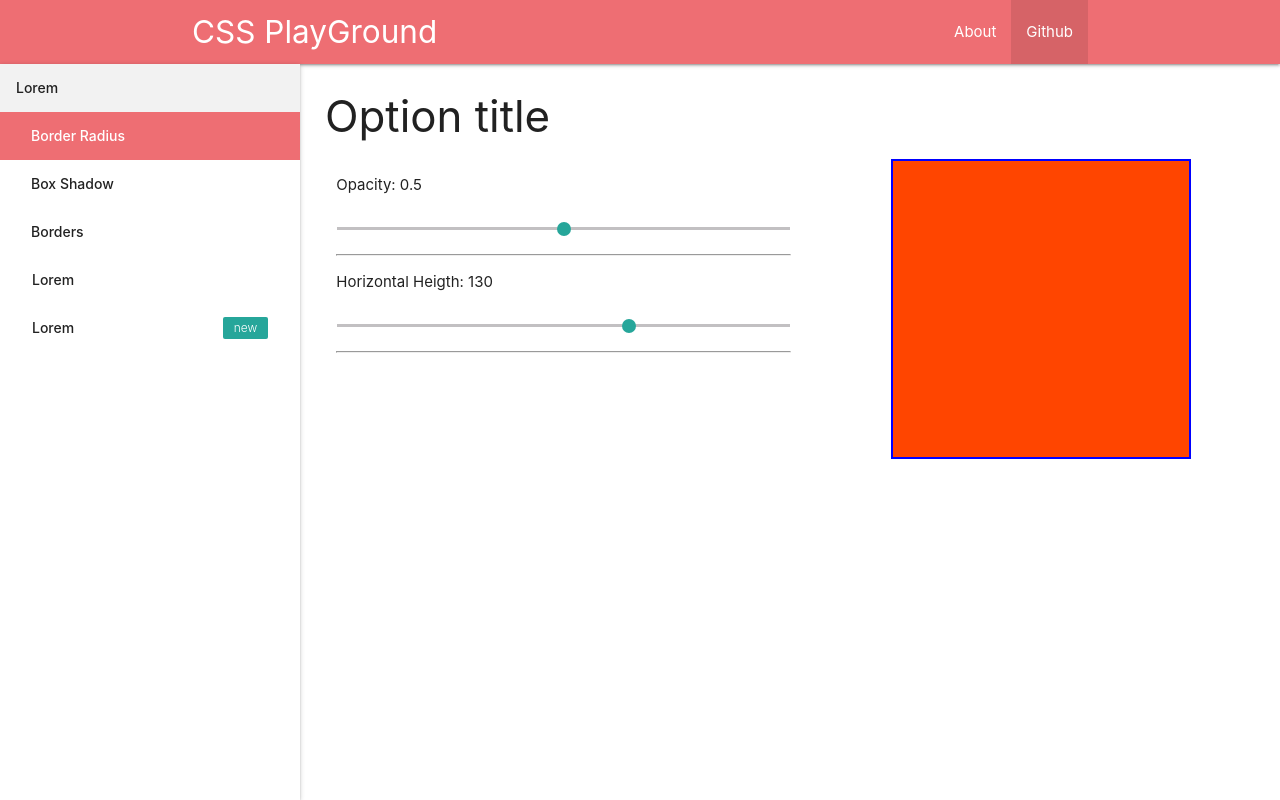
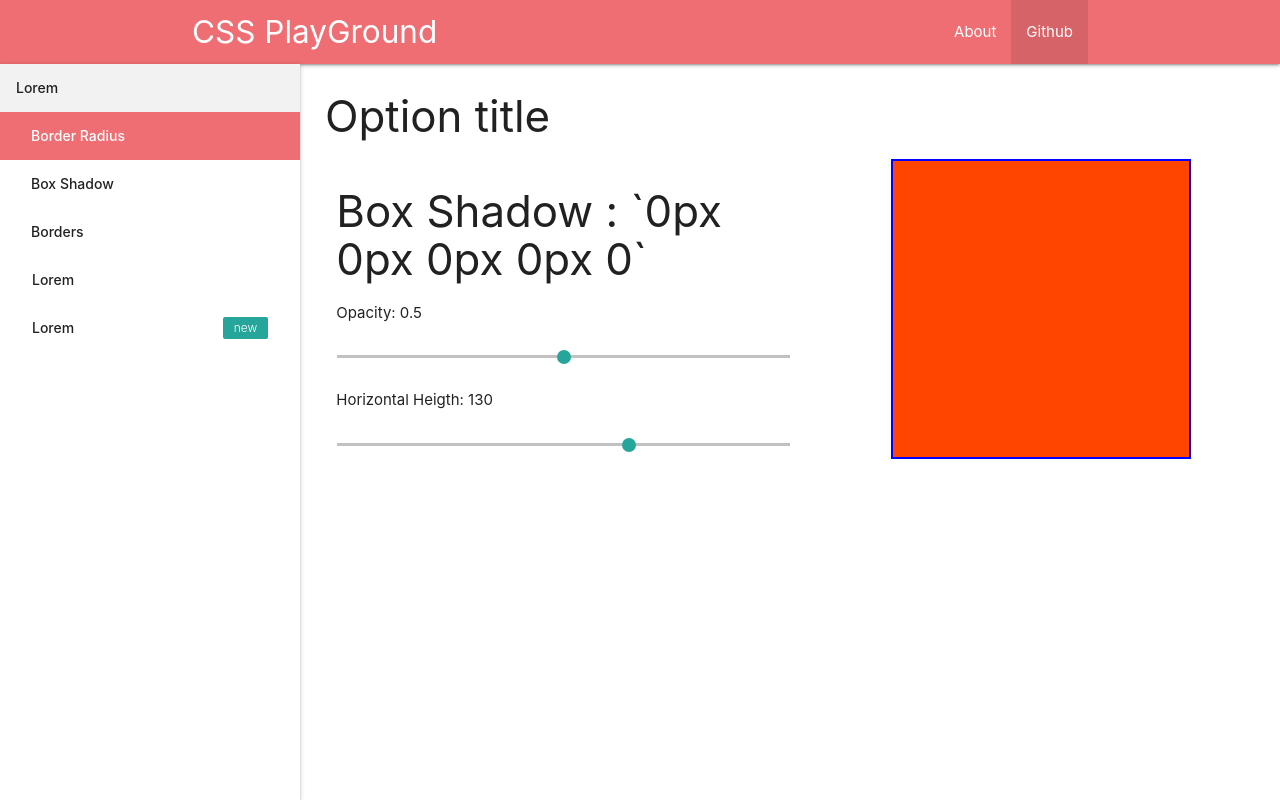
Before and after one commit to Aivirth/CssPlayground, a React (Create React App) app: page /box-shadow in a window 1280 px wide. Built offline with nearby package versions, Linux system fonts and the light colour scheme.

Commit message:
Added state to BoxShadow

```diff
--- a/src/components/Options/BoxShadow/BoxShadow.js
+++ b/src/components/Options/BoxShadow/BoxShadow.js
@@ -2,9 +2,36 @@ import React, { Component } from "react";
 import Range from "../../UI/Input/Range/Range";
 
 export default class BoxShadow extends Component {
+  state = {
+    verticalOffset: 0,
+    horizontalOffset: 0,
+    blur: 0,
+    spread: 0,
+    color: 0,
+    opacity: 0,
+    inset: false
+  };
+
   render() {
+    const {
+      verticalOffset,
+      horizontalOffset,
+      blur,
+      spread,
+      color,
+      opacity,
+      inset
+    } = this.state;
     return (
       <div>
+        <h3>
+          Box Shadow : `{verticalOffset}
+          px {horizontalOffset}
+          px {blur}
+          px {spread}
+          px {color}`
+        </h3>
+
         <Range
           title="Opacity"
           min="0"
--- a/src/components/UI/Input/Range/Range.js
+++ b/src/components/UI/Input/Range/Range.js
@@ -45,7 +45,6 @@ export default class Range extends React.Component {
           value={value}
           onChange={this.onRangeChange}
         />
-        <hr />
       </React.Fragment>
     );
   }
```
